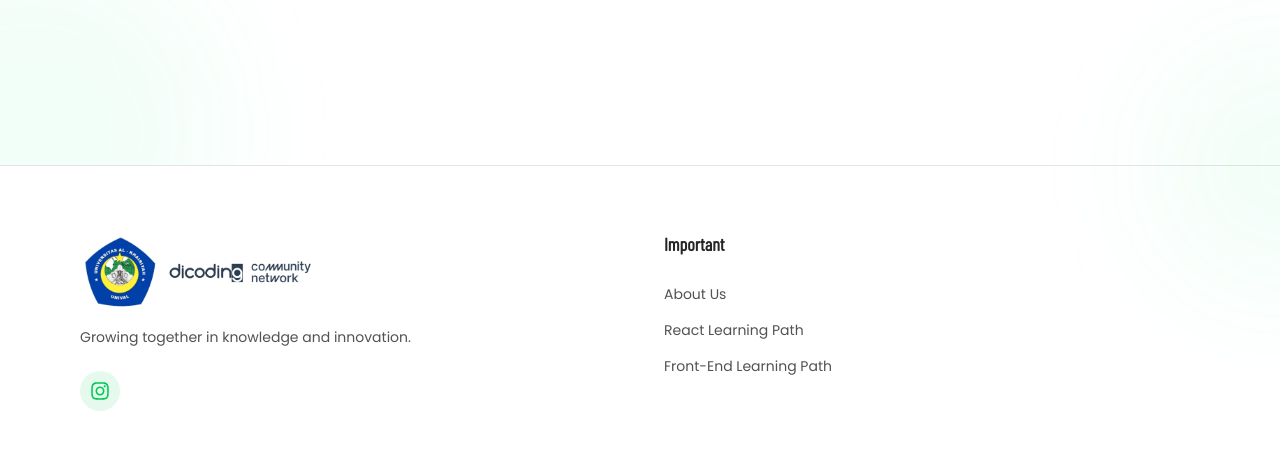
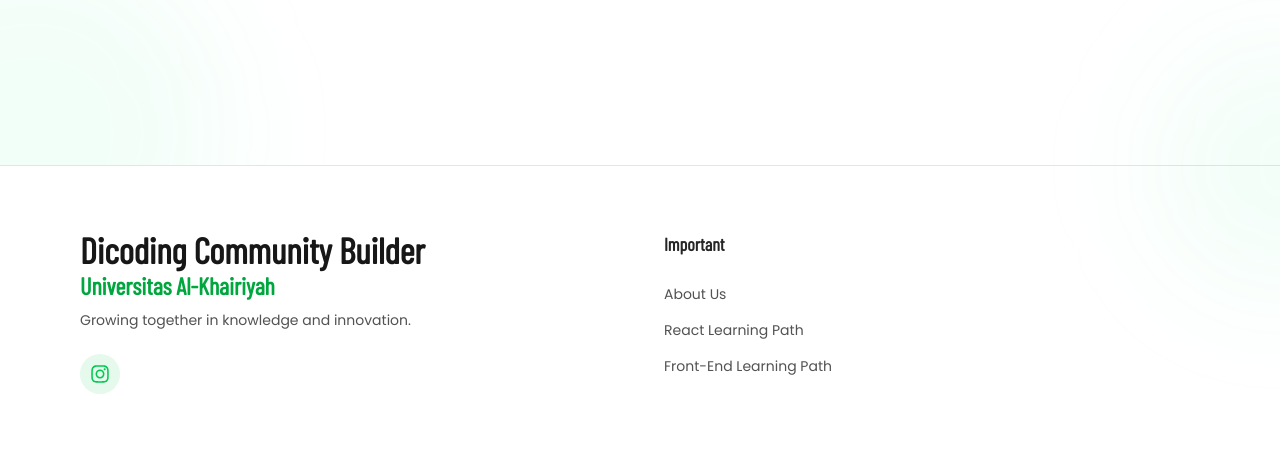
Before and after one commit to kevinalvarel/dcn-unival, a Next.js app: page / in a window 1280 px wide. Shown: the part 2481-2930 px from the top of the page. Built offline with nearby package versions, Linux system fonts and the light colour scheme.

Commit message:
overflow again zzz

```diff
--- a/components/Footer.jsx
+++ b/components/Footer.jsx
@@ -8,9 +8,9 @@ import Image from "next/image";
 const Footer = () => {
   const footerLinks = {
     Important: [
-      { label: "About Us", href: "/about" },
-      { label: "React Learning Path", href: "/react" },
-      { label: "Front-End Learning Path", href: "/front-end" },
+      { label: "About Us", href: "about" },
+      { label: "React Learning Path", href: "react" },
+      { label: "Front-End Learning Path", href: "front-end" },
     ],
   };
 
@@ -25,20 +25,20 @@ const Footer = () => {
           <div className="flex flex-col md:flex-row gap-8 md:gap-12">
             {/* Brand Section */}
             <div className="flex-1">
-              <div className="mb-6">
-                <Image
-                  alt="Dicoding x Unival Logo"
-                  src="/logo.png"
-                  width={250}
-                  height={250}
-                />
+              <div className="mb-6 gap-y-5">
+                <h1 className="text-neutral-900 text-3xl md:text-4xl font-bold">
+                  Dicoding Community Builder
+                </h1>
+                <h2 className=" text-xl md:text-2xl font-bold text-green-600">
+                  Universitas Al-Khairiyah
+                </h2>
                 <p className="text-neutral-600 text-sm mt-2">
                   Growing together in knowledge and innovation.
                 </p>
               </div>
               <div className="flex gap-4">
                 <a
-                  href="https://instagram.com"
+                  href="www.instagram.com/dcn.unival/"
                   target="_blank"
                   rel="noopener noreferrer"
                   className="w-10 h-10 rounded-full bg-green-500/10 hover:bg-green-500/20 flex items-center justify-center text-green-500 transition-all duration-300"
```
